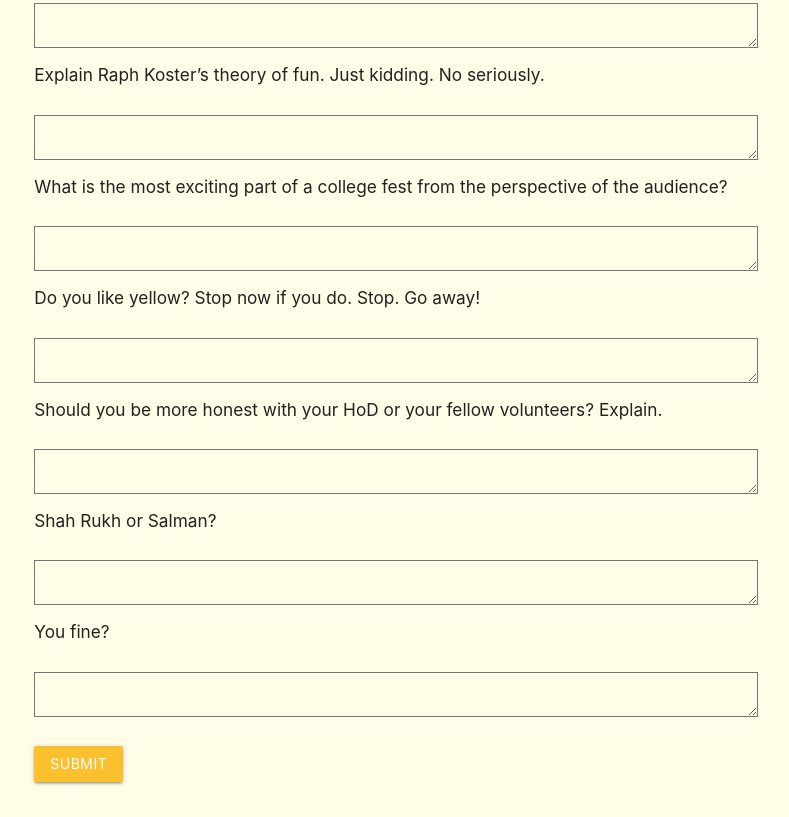
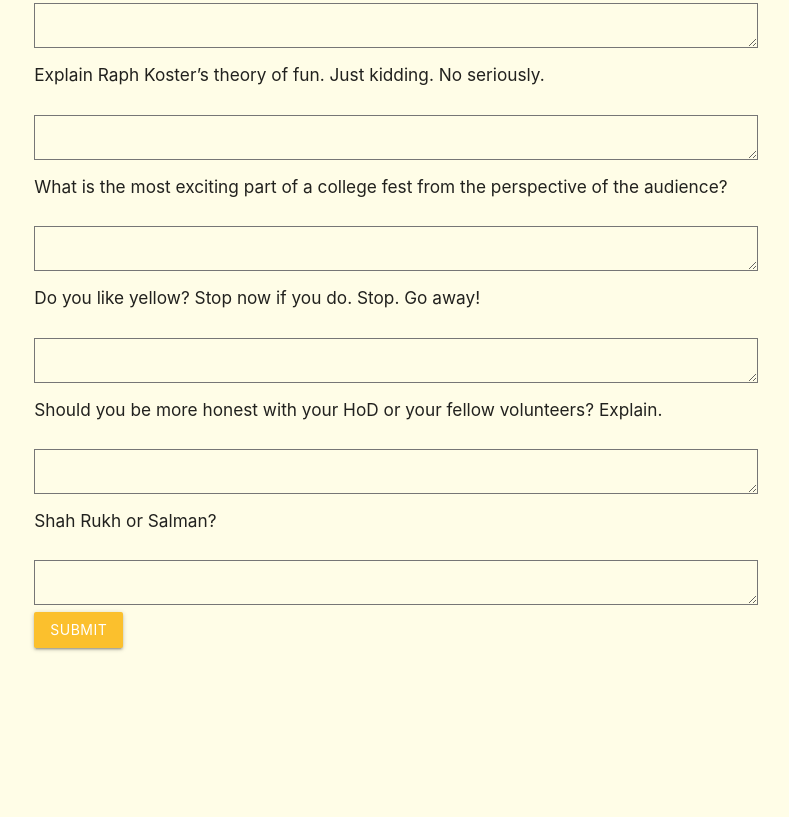
Before and after one commit to Bosco98/MosaicRegisteration, a plain HTML site: page Workshops.html in a window 1280 px wide. Shown: the part 889-1706 px from the top of the page, without its empty margins (169-958 px from the left). After the commit the page ends 1572 px from the top, so only its background shows below. Drawn offline with nearby package versions, Linux system fonts and the light colour scheme.

Commit message:
Update Workshops.html

```diff
--- a/Workshops.html
+++ b/Workshops.html
@@ -146,17 +146,6 @@
                      </h6>
                     <br>
                     <textarea name="entry.596327343" id="" cols="30" rows="5"></textarea>
-                    <br>
-                     <h6>
-
-
-
-                       You fine?
-
-                     </h6>
-                    <br>
-                    <textarea name="entry.348933689" id="" cols="30" rows="5"></textarea>
-                    <br>
 
 
 
```
